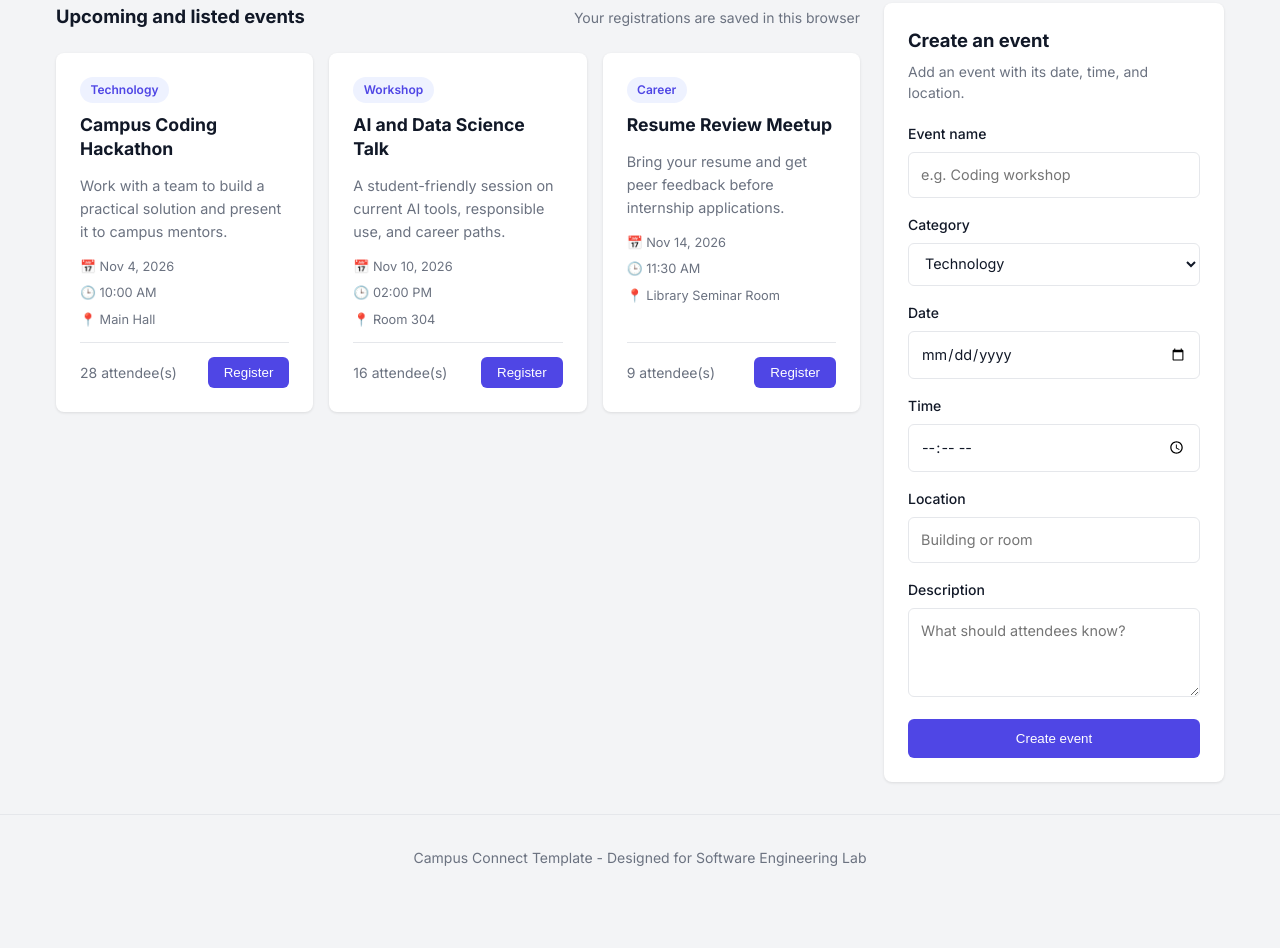
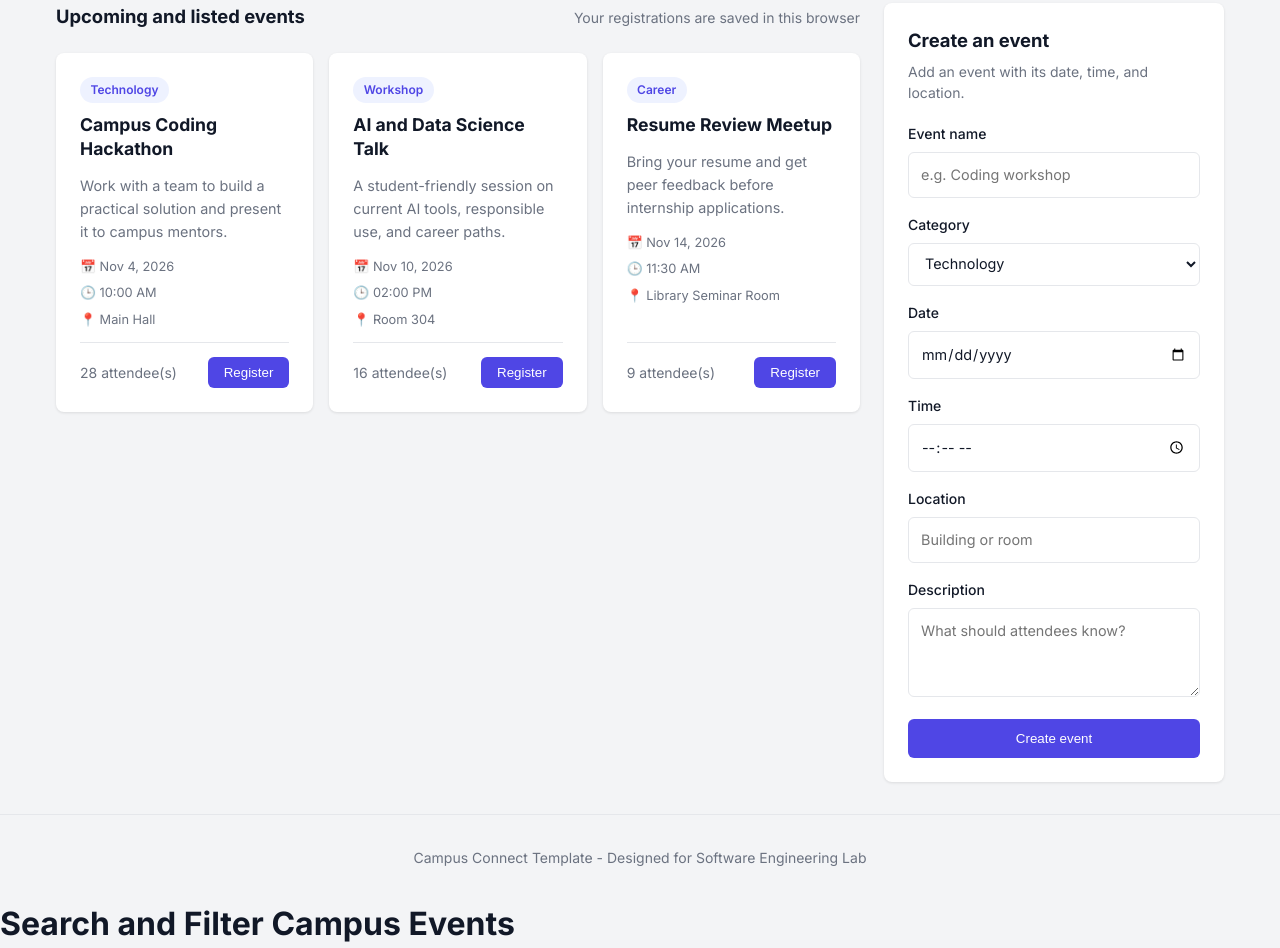
Before and after one commit to bhavya25-ctrl/campus-connect-1, a plain HTML site: page events.html in a window 1280 px wide. Shown: the part 224-1172 px from the top of the page. Before the commit the page ends 1124 px from the top, so only its background shows below. Drawn offline with Linux system fonts and the light colour scheme.

```diff
--- a/events.html
+++ b/events.html
@@ -53,3 +53,4 @@
     <footer class="site-footer"><p>Campus Connect Template - Designed for Software Engineering Lab</p></footer>
 </body>
 </html>
+<h1>Search and Filter Campus Events</h1>
```
